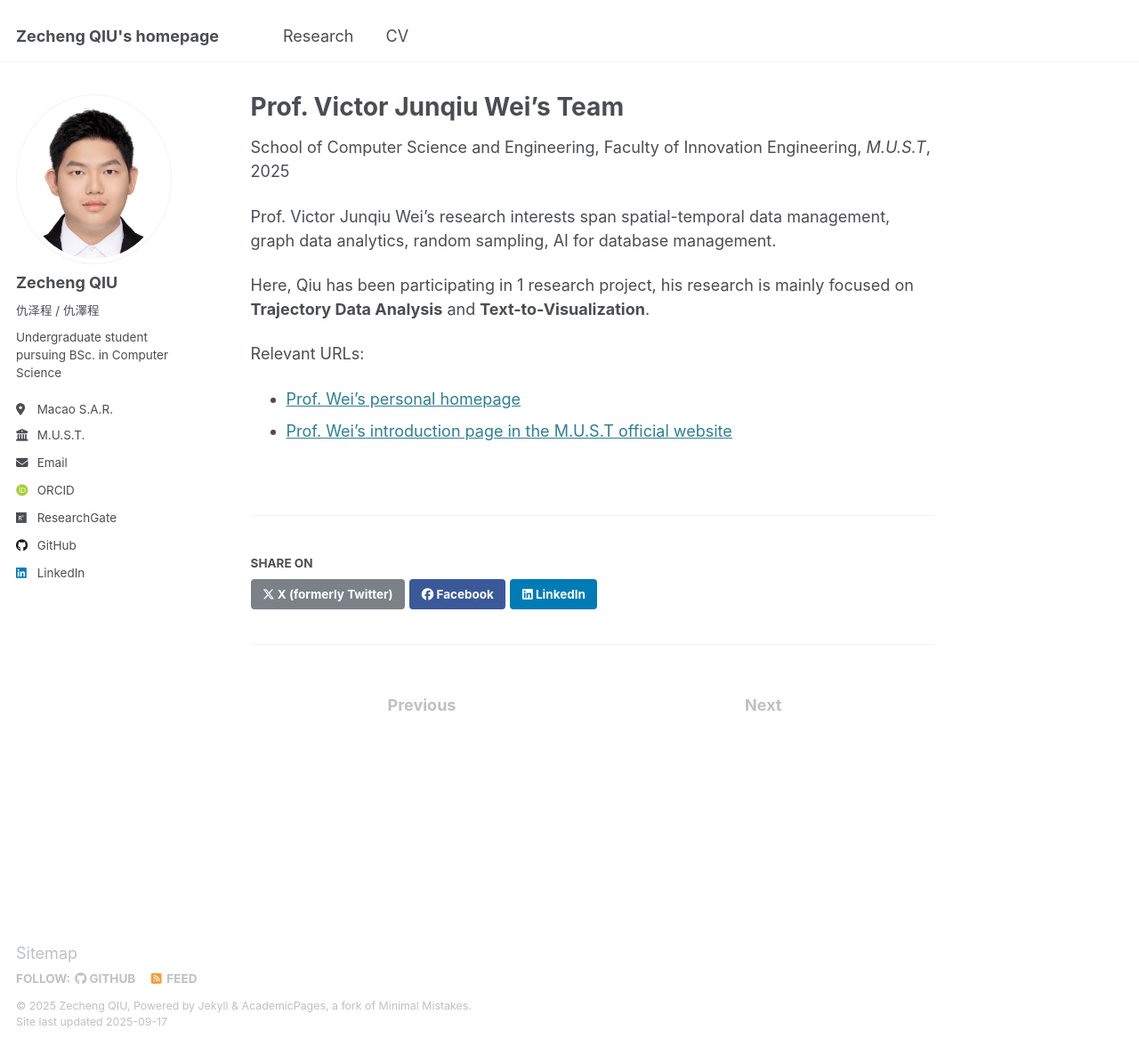
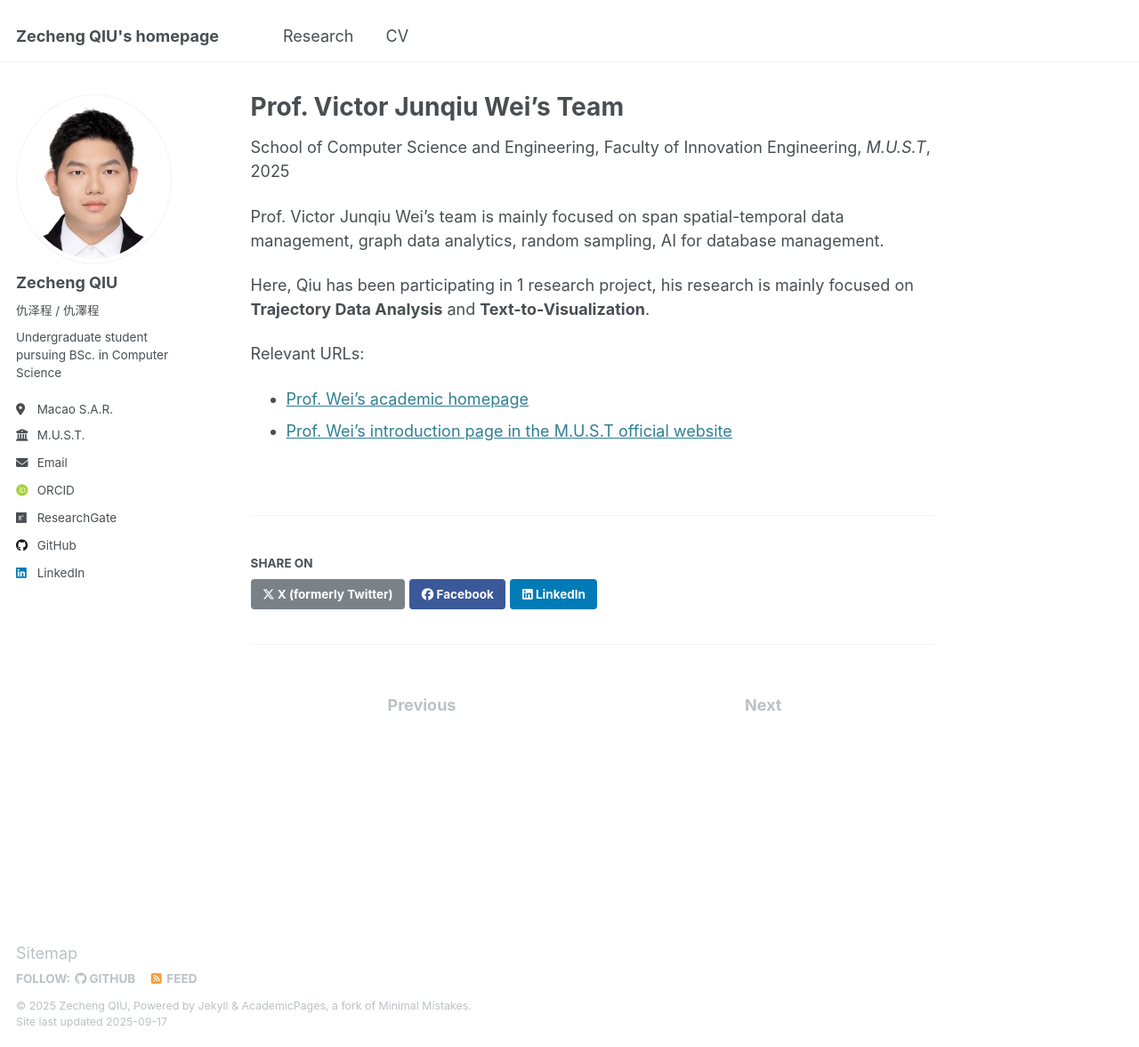
Before and after one commit to aaron-z-chiu/aaron-z-chiu.github.io, a Jekyll site: the page built from _research/JQWei.md, in a window 1280 px wide and 1177 px high. Shown: the whole window at 89% size. Built offline with Jekyll 4.4.1, drawn with Linux system fonts in a browser that asks for light colours; some web fonts are replaced.

Commit message:
wei's page

```diff
--- a/_research/JQWei.md
+++ b/_research/JQWei.md
@@ -8,10 +8,10 @@ date: 2025-03-01
 location: "Macau S.A.R."
 ---
 
-Prof. Victor Junqiu Wei's research interests span spatial-temporal data management, graph data analytics, random sampling, AI for database management.
+Prof. Victor Junqiu Wei's team is mainly focused on span spatial-temporal data management, graph data analytics, random sampling, AI for database management.
 
 Here, Qiu has been participating in 1 research project, his research is mainly focused on **Trajectory Data Analysis** and **Text-to-Visualization**.
 
 Relevant URLs:
-* [Prof. Wei's personal homepage](https://sites.google.com/view/victor-junqiu-wei)
+* [Prof. Wei's academic homepage](https://sites.google.com/view/victor-junqiu-wei)
 * [Prof. Wei's introduction page in the M.U.S.T official website](https://fie.must.edu.mo/id-1444/person/view/id-12708.html)
```
